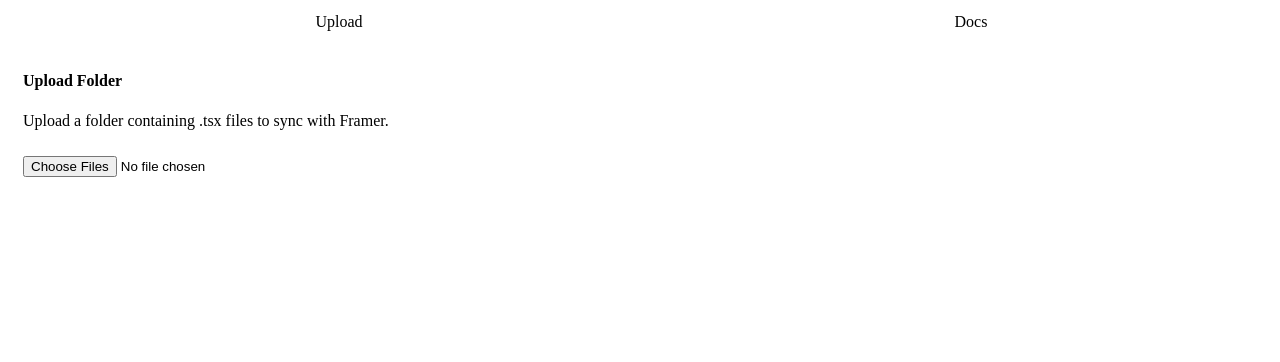
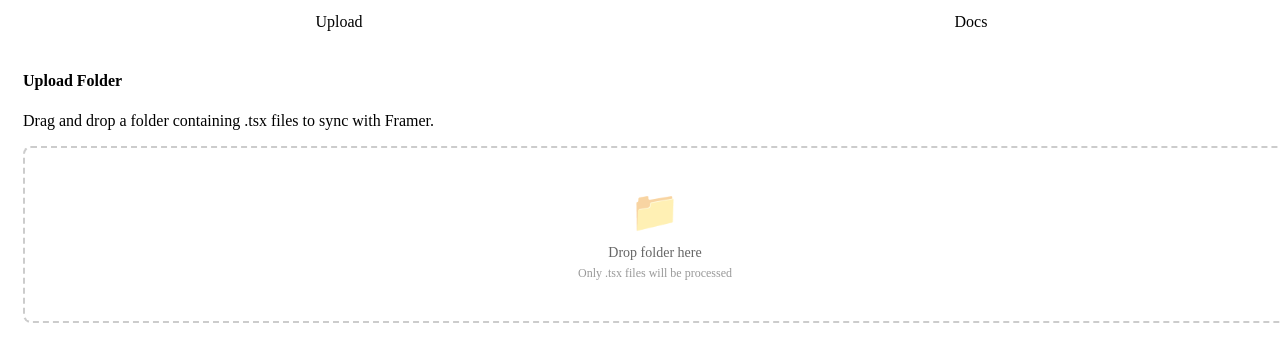
Before and after one commit to david-mcbacon/code-sync-framer-plugin, a React (Vite) app: page / in a window 1280 px wide. Shown: the top 362 px of the page. Built offline with nearby package versions, Linux system fonts and the light colour scheme; what framer-plugin would draw is missing.

Commit message:
dnd area

```diff
--- a/src/components/folder-upload.tsx
+++ b/src/components/folder-upload.tsx
@@ -1,4 +1,4 @@
-import React, { useState, useRef } from "react";
+import React, { useState } from "react";
 import { handleFolderUpload } from "../lib/upload-logic";
 
 export default function FolderUpload() {
@@ -7,22 +7,15 @@ export default function FolderUpload() {
   >("idle");
   const [uploadedCount, setUploadedCount] = useState(0);
   const [totalFiles, setTotalFiles] = useState(0);
-  const fileInputRef = useRef<HTMLInputElement>(null);
+  const [isDragging, setIsDragging] = useState(false);
 
-  const onFolderUpload = async (event: React.ChangeEvent<HTMLInputElement>) => {
-    const files = event.target.files;
-    if (!files) return;
-
-    // Check if no .tsx files were found (this is handled inside handleFolderUpload)
+  const processFiles = async (files: FileList) => {
+    // Check if no .tsx files were found
     const tsxFiles = Array.from(files).filter((file) =>
       file.name.endsWith(".tsx")
     );
     if (tsxFiles.length === 0) {
       console.log("No .tsx files found in the selected folder.");
-      // Clear the file input since no valid files were found
-      if (fileInputRef.current) {
-        fileInputRef.current.value = "";
-      }
       return;
     }
 
@@ -32,11 +25,88 @@ export default function FolderUpload() {
       setTotalFiles,
       setUploadedCount
     );
+  };
 
-    // Clear the file input after upload attempt
-    if (fileInputRef.current) {
-      fileInputRef.current.value = "";
+  const handleDragEnter = (e: React.DragEvent<HTMLDivElement>) => {
+    e.preventDefault();
+    e.stopPropagation();
+    setIsDragging(true);
+  };
+
+  const handleDragLeave = (e: React.DragEvent<HTMLDivElement>) => {
+    e.preventDefault();
+    e.stopPropagation();
+    setIsDragging(false);
+  };
+
+  const handleDragOver = (e: React.DragEvent<HTMLDivElement>) => {
+    e.preventDefault();
+    e.stopPropagation();
+  };
+
+  const handleDrop = async (e: React.DragEvent<HTMLDivElement>) => {
+    e.preventDefault();
+    e.stopPropagation();
+    setIsDragging(false);
+
+    if (uploadState === "loading") return;
+
+    const items = e.dataTransfer.items;
+    if (!items) return;
+
+    const files: File[] = [];
+
+    // Collect all files from the dropped items
+    for (let i = 0; i < items.length; i++) {
+      const item = items[i];
+      if (item.kind === "file") {
+        const entry = item.webkitGetAsEntry();
+        if (entry) {
+          await collectFiles(entry, files);
+        }
+      }
     }
+
+    if (files.length > 0) {
+      // Convert array to FileList-like object
+      const fileList = createFileList(files);
+      await processFiles(fileList);
+    }
+  };
+
+  // Recursively collect files from directories
+  const collectFiles = async (
+    entry: FileSystemEntry,
+    files: File[]
+  ): Promise<void> => {
+    if (entry.isFile) {
+      const fileEntry = entry as FileSystemFileEntry;
+      return new Promise((resolve) => {
+        fileEntry.file((file) => {
+          files.push(file);
+          resolve();
+        });
+      });
+    } else if (entry.isDirectory) {
+      const dirEntry = entry as FileSystemDirectoryEntry;
+      const reader = dirEntry.createReader();
+
+      return new Promise((resolve) => {
+        reader.readEntries(async (entries) => {
+          for (const entry of entries) {
+            await collectFiles(entry, files);
+          }
+          resolve();
+        });
+      });
+    }
+  };
+
+  // Create a FileList-like object from an array of files
+  const createFileList = (files: File[]): FileList => {
+    const dataTransfer = new DataTransfer();
+    files.forEach((file) => dataTransfer.items.add(file));
+    return dataTransfer.files;
   };
   const renderUploadStatus = () => {
     switch (uploadState) {
@@ -181,24 +251,62 @@ export default function FolderUpload() {
       }}
     >
       <h4>Upload Folder</h4>
-      <p>Upload a folder containing .tsx files to sync with Framer.</p>
-      <input
-        ref={fileInputRef}
-        type="file"
-        // @ts-expect-error - webkitdirectory is not a valid attribute
-        webkitdirectory=""
-        directory=""
-        multiple
-        onChange={onFolderUpload}
-        disabled={uploadState === "loading"}
+      <p>Drag and drop a folder containing .tsx files to sync with Framer.</p>
+      <div
+        onDragEnter={handleDragEnter}
+        onDragOver={handleDragOver}
+        onDragLeave={handleDragLeave}
+        onDrop={handleDrop}
         style={{
           marginTop: "10px",
+          padding: "40px 20px",
+          border: isDragging
+            ? "2px dashed var(--framer-color-tint)"
+            : "2px dashed #ccc",
+          borderRadius: "8px",
+          backgroundColor: isDragging
+            ? "rgba(33, 150, 243, 0.05)"
+            : uploadState === "loading"
+            ? "transparent"
+            : "transparent",
           cursor: uploadState === "loading" ? "not-allowed" : "pointer",
-          width: "100%",
           opacity: uploadState === "loading" ? 0.6 : 1,
-          padding: "0px",
+          textAlign: "center",
+          transition: "all 0.2s ease",
         }}
-      />
+      >
+        <div
+          style={{
+            fontSize: "40px",
+            marginBottom: "10px",
+            opacity: 0.5,
+          }}
+        >
+          📁
+        </div>
+        <div
+          style={{
+            fontSize: "14px",
+            fontWeight: "500",
+            color: isDragging ? "var(--framer-color-tint)" : "#666",
+            marginBottom: "5px",
+          }}
+        >
+          {isDragging
+            ? "Drop folder here"
+            : uploadState === "loading"
+            ? "Uploading..."
+            : "Drop folder here"}
+        </div>
+        <div
+          style={{
+            fontSize: "12px",
+            color: "#999",
+          }}
+        >
+          Only .tsx files will be processed
+        </div>
+      </div>
       {renderUploadStatus()}
     </div>
   );
```
